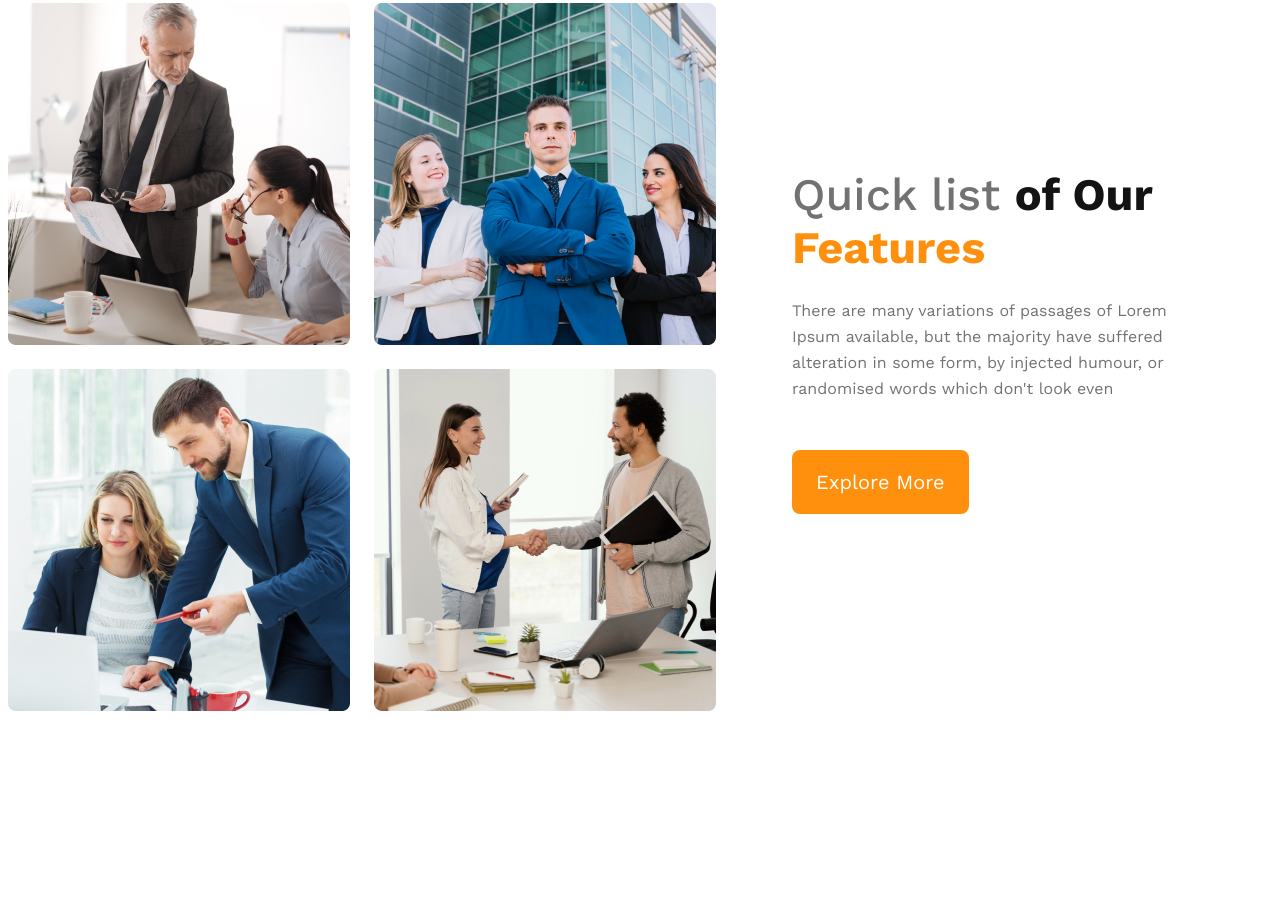
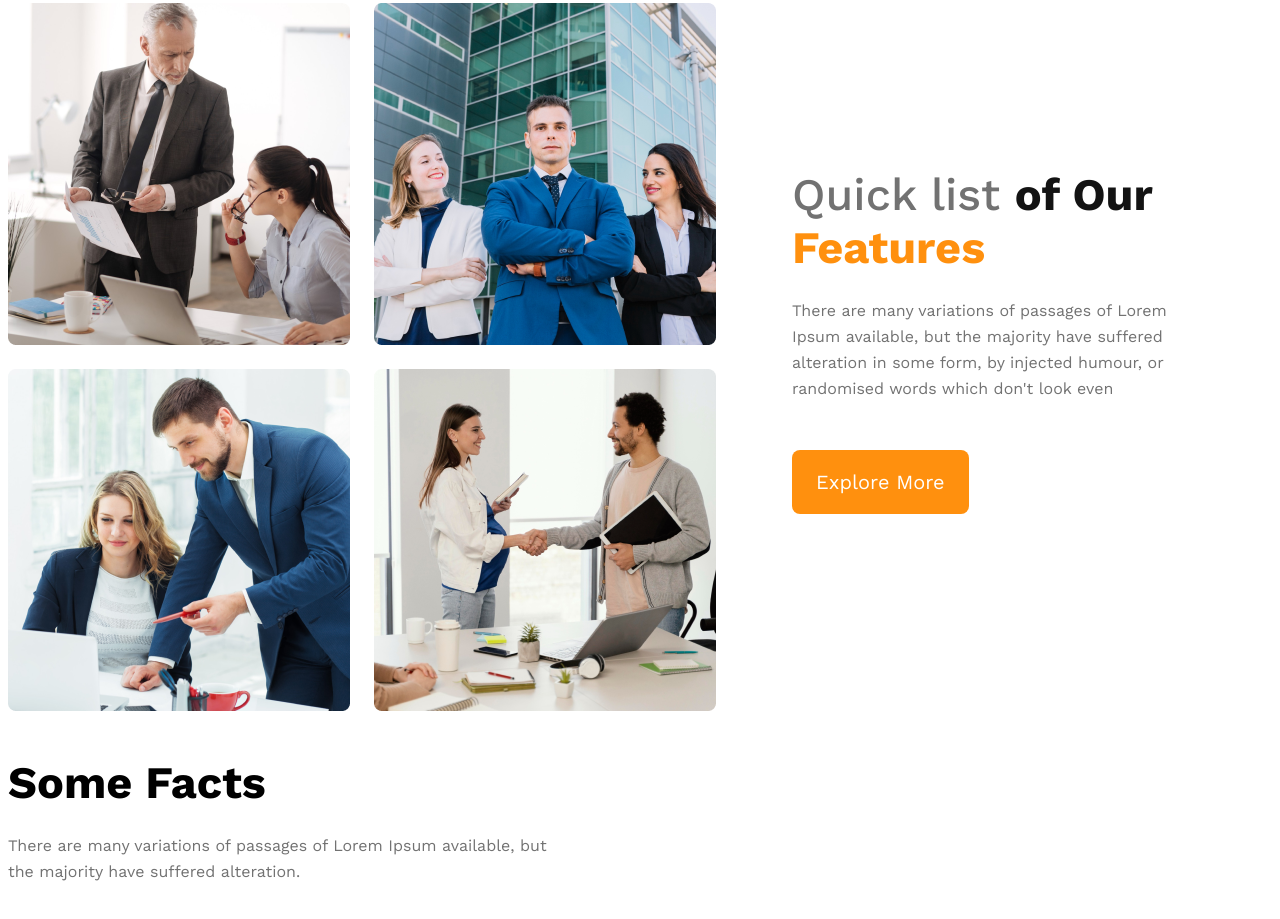
Before and after one commit to tonmoy00saha/G3-Architects-Website, a plain HTML site: page index.html in a window 1280 px wide. Shown: the part 1155-2074 px from the top of the page. Before the commit the page ends 1996 px from the top, so only its background shows below. Drawn offline with nearby package versions, Linux system fonts and the light colour scheme.

Commit message:
started fact section

```diff
--- a/index.html
+++ b/index.html
@@ -47,6 +47,14 @@
                 <button class="btn-primary">Explore More</button>
             </div>
         </section>
+        <!-- features section -->
+        <section class="features-another">
+
+        </section>
+        <section class="fact">
+            <h3 class="fact-title">Some Facts</h3>
+            <p class="fact-des">There are many variations of passages of Lorem Ipsum available, but the majority have suffered alteration.</p>
+        </section>
     </main>
     <footer>
 
--- a/styles/architect.css
+++ b/styles/architect.css
@@ -14,7 +14,7 @@ nav {
 }
 
 nav>h3 {
-    color: var(--Dark-01, #131313);
+    color:  #131313;
     font-size: 2.8125rem;
     font-weight: 700;
 }
@@ -120,6 +120,18 @@ main {
     line-height: 26px;
     margin-top: 1.5rem;
 }
+/* facts part */
+.fact-title{
+font-size: 2.8125rem;
+font-weight: 700;
+margin-bottom: 0;
+}
+.fact-des{
+    margin-top: 24px;
+    max-width: 542px;
+    color: #727272;
+    line-height: 26px;
+}
 /* for responsive */
 /* mobile devices */
 @media screen and (max-width: 576px) {
```
